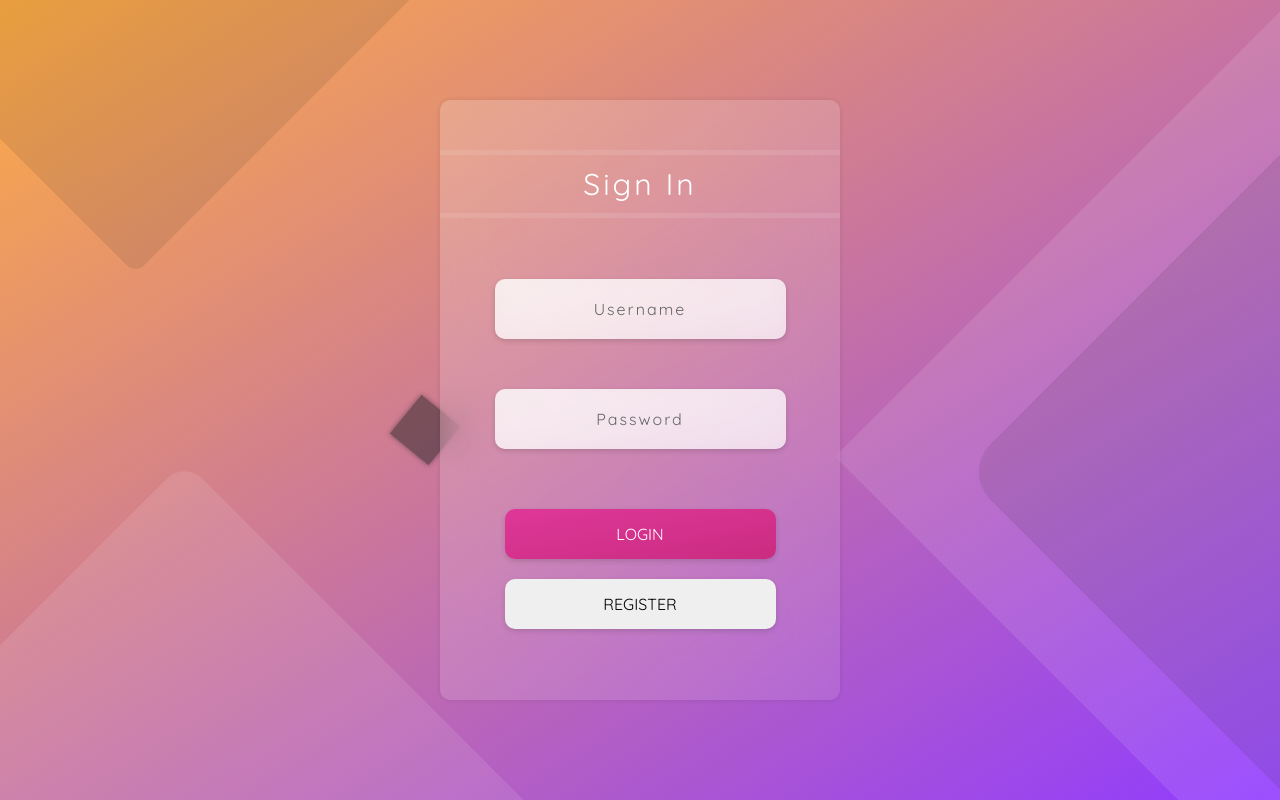
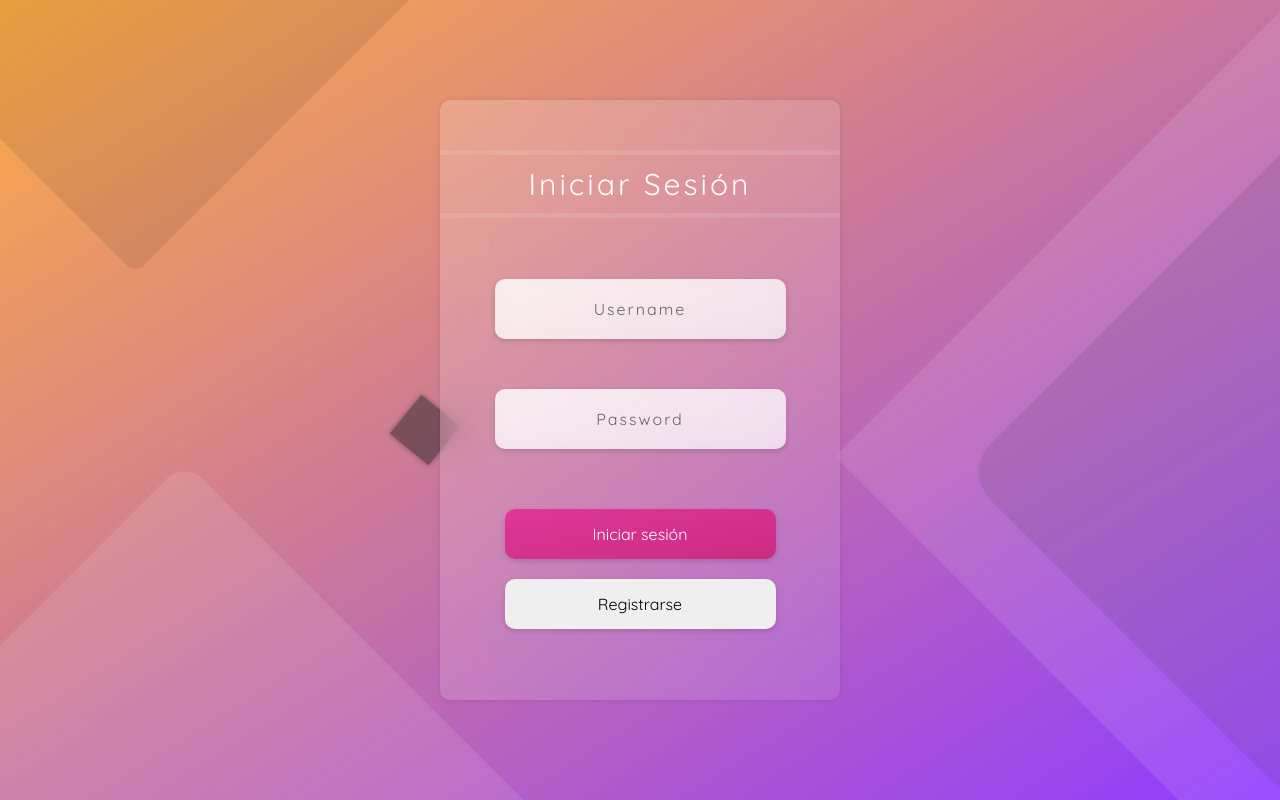
Before and after one commit to ak47flow/Pag-Web-Melendez, a plain HTML site: page index.html in a window 1280 px wide. Shown: the top 800 px of the page. Drawn offline with Linux system fonts and the light colour scheme.

Commit message:
Actualizacion en español de la página

```diff
--- a/index.html
+++ b/index.html
@@ -10,7 +10,7 @@
     <div class="login-field">
         <div class="login-background">
             <div class="login-title">
-                <span>Sign In</span>
+                <span>Iniciar Sesión</span>
             </div>
             <div class="login-form">
                 <form>
@@ -21,8 +21,8 @@
                         <input type="password" id="password" name="password" placeholder="Password">
                     </div>
                     <div class="field button-field">
-                        <button class="button button-login" type="submit">LOGIN</button>
-                        <button class="button button-register" type="submit">REGISTER</button>
+                        <button class="button button-login" type="submit">Iniciar sesión</button>
+                        <button class="button button-register" type="submit">Registrarse</button>
                     </div>
                 </form>
             </div>
```
